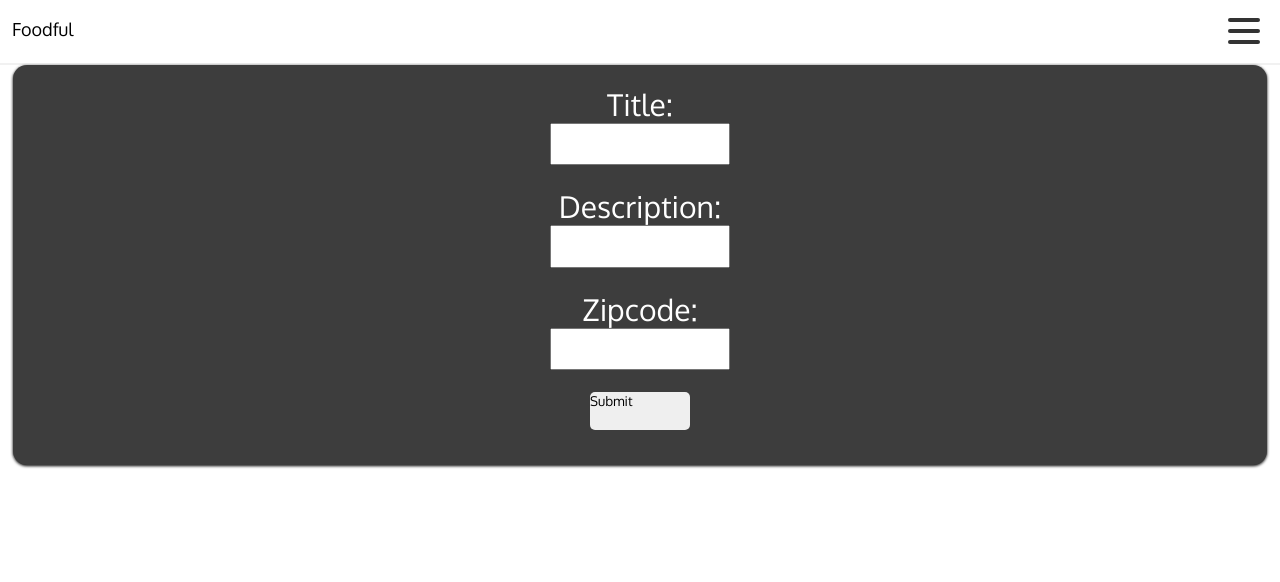
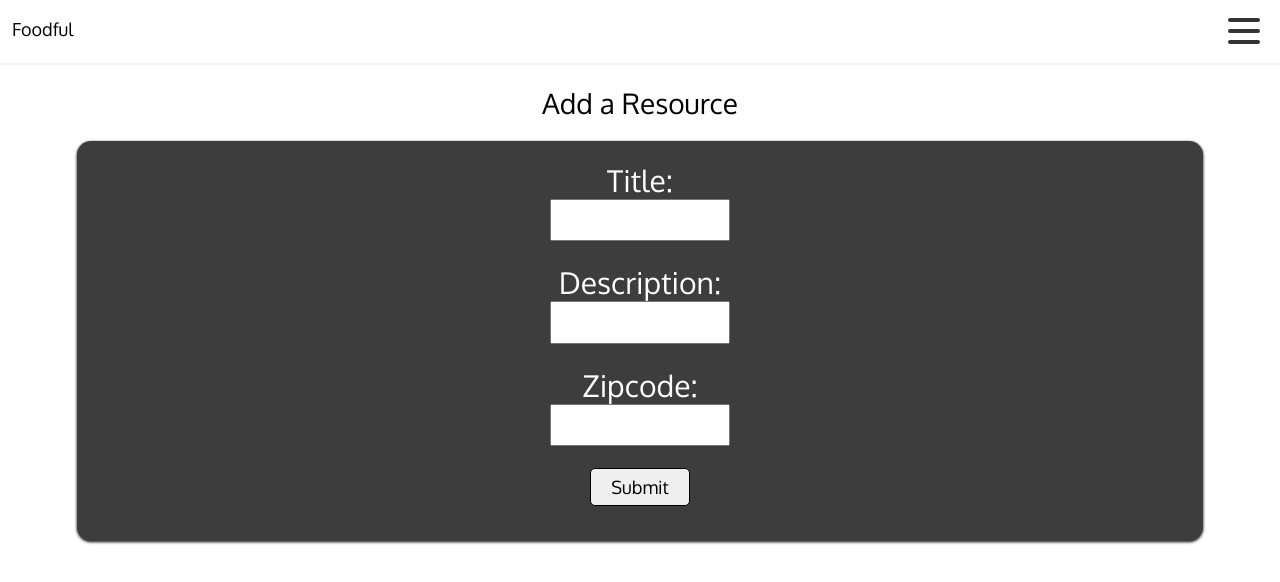
Before and after one commit to agiannotti/foodful-vercel, a React (Create React App) app: page /add in a window 1280 px wide. Shown: the top 582 px of the page. Built offline with nearby package versions, Linux system fonts and the light colour scheme.

Commit message:
add resource CSS

```diff
--- a/src/Components/Add/AddResource.css
+++ b/src/Components/Add/AddResource.css
@@ -4,14 +4,21 @@
   display: flex;
   flex-direction: column;
   text-align: center;
-  width: 98%;
+  width: 88%;
   margin: auto;
+  margin-top: 20px;
   background-color: #3d3d3d;
   color: #ffffff;
   font-size: 30px;
   font-weight: 600;
   filter: drop-shadow(0 0.1rem 0.1rem #000000);
   border-radius: 14px;
+  text-align: center;
+}
+
+h1 {
+  font-size: 28px;
+  padding-top: 20px;
   text-align: center;
 }
 
@@ -25,12 +32,12 @@
 }
 
 .Add_Submit_Button {
-  display: flex;
+  font-size: 18px;
   margin: auto;
   height: 45px;
   width: 100px;
   border-radius: 5px;
-  border-style: none;
+  border: 1px solid black;
   text-align: center;
 }
 
--- a/src/Components/Add/AddResource.js
+++ b/src/Components/Add/AddResource.js
@@ -26,6 +26,7 @@ export default class AddResource extends Component {
       <div>
         <NavBar />
         <div>
+          <h1>Add a Resource</h1>
           <form className='add_resource_form' onSubmit={this.handleSubmit}>
             <div className='add_resource_form_css'>
               <label htmlFor='title'>Title:</label>
```
Also changed, not shown: 1 other file (tests, documents, lock files or other folders).
